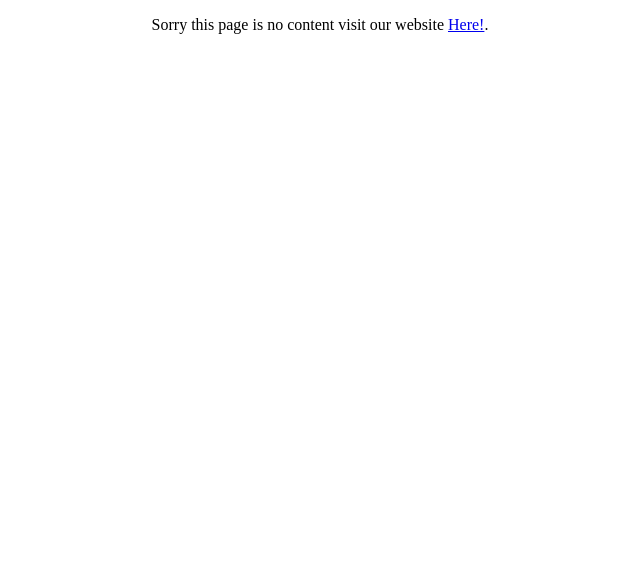
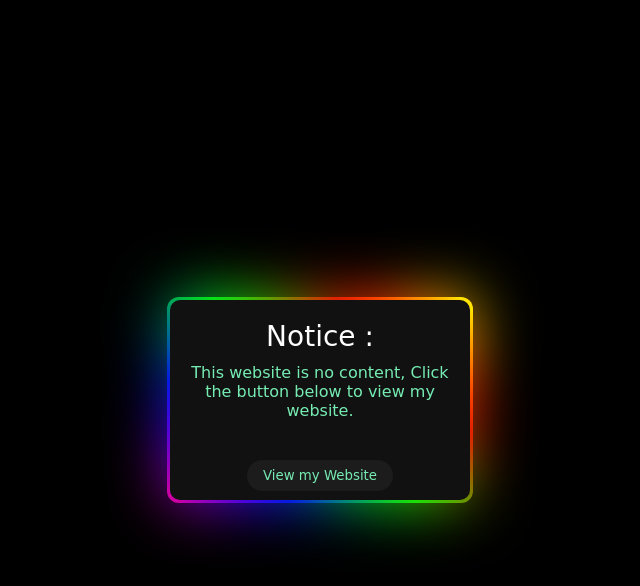
Before and after one commit to libyzxy0/libyzxy0-Vercel, a plain HTML site: page index.html in a window 1280 px wide. Shown: the whole page, without its empty margins (320-960 px from the left). Drawn offline with Linux system fonts and the light colour scheme; a web font is replaced by a local one.

Commit message:
Update index.html

```diff
--- a/index.html
+++ b/index.html
@@ -1,3 +1,98 @@
-<!DOCTYPE html><html lang="en"><head><meta charset="UTF-8"><meta name="viewport"content="width=device-width, initial-scale=1.0">
-<title>Jan Liby Dela Costa</title><meta name="description" content="No content website"></head>
-<body><center><p>Sorry this page is no content visit our website <a href="https://libyzxy0.github.io">Here!</a>.</p></center></body></html>
+<!DOCTYPE html>
+<html lang="en">
+<head>
+    <meta name="viewport" content="width=device-width, initial-scale=1.0"/>
+    <meta name="description" content="This website is no content">
+    <title>Jan Liby Dela Costa</title>
+</head>
+
+<body>
+
+    <div class="box">
+        <p class="title">Notice : </p>
+        <p class="desc">This website is no content, Click the button below to view my website.</p>
+        <button onclick="window.location.href='https://libyzxy0.github.io/'" class="view">View my Website</button>
+    </div>
+    <style>
+        @import url('https://fonts.googleapis.com/css2?family=Edu+VIC+WA+NT+Beginner:wght@500&display=swap');
+* {
+    margin: 0;
+    padding: 0;
+    font-family: 'Edu VIC WA NT Beginner', cursive;
+}
+
+body {
+    height: 100vh;
+    display: flex;
+    align-items: center;
+    justify-content: center;
+    background: #000000;
+}
+
+.box {
+    position: relative;
+    width: 300px;
+    height: 200px;
+    background: #111111;
+    text-align: center;
+    border-radius: 10px;
+}
+.title {
+    color: #ffffff;
+    margin-top: 20px;
+    font-size: 28px;
+}
+.desc {
+    color: #76ecb3;
+    margin: 10px 16px;
+}
+.view {
+    border: 0;
+    background: #1C1C1C;
+    padding: 8px 16px;
+    border-radius: 20px;
+    color: #76ecb3;
+    margin-top: 30px;
+    transition: 0.2s;
+}
+.view:hover, view:focus {
+    background: #76ecb3;
+    color: #ffffff;
+}
+.box::before,
+.box::after {
+    content: '';
+    z-index: -1;
+    position: absolute;
+    width: calc(100% + 6px);
+    height: calc(100% + 6px);
+    top: -3px;
+    left: -3px;
+    background: linear-gradient(45deg,
+    #fc0090, #0000ff, #00ff00, #ff0000, #ffff00,
+    #fc0090, #0000ff, #00ff00, #ff0000, #ffff00
+    );
+    background-size: 300%;
+    animation: border 20s linear infinite;
+    border-radius: 12px;
+}
+
+.box::after {
+    filter: blur(30px);
+}
+
+@keyframes border {
+
+    0%, 100% {
+        background-position: 0 0;
+    }
+
+    50% {
+        background-position: 300%;
+    }
+
+}
+
+    </style>
+</body>
+</html>
```
